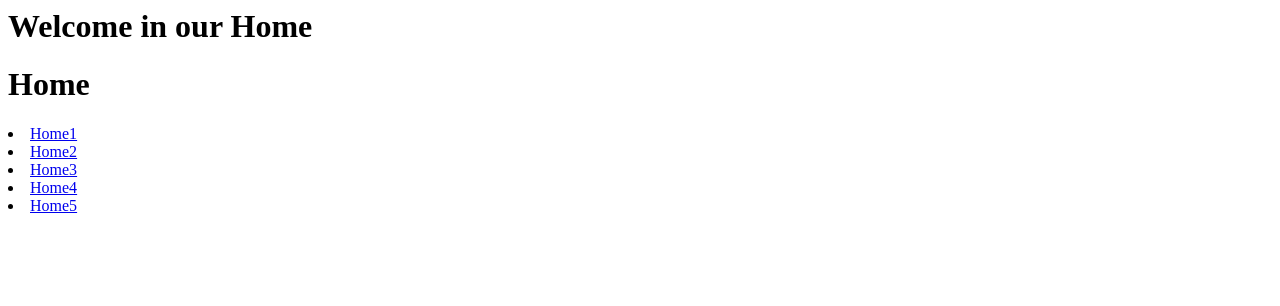
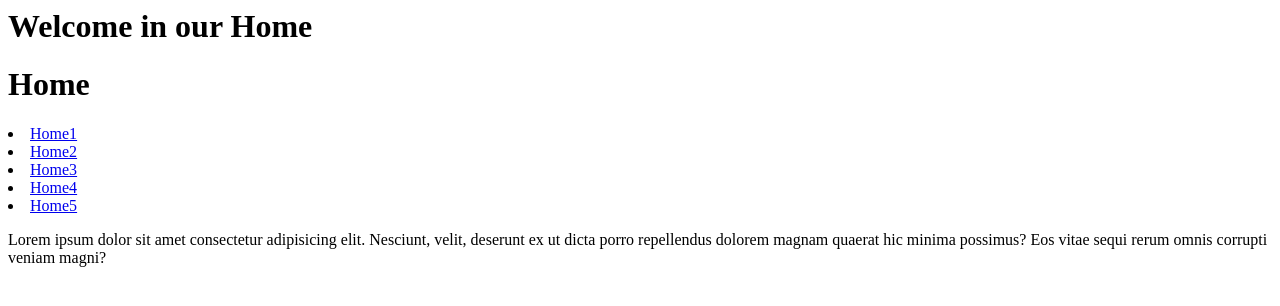
Before and after one commit to kunda4/git-exercices2, a plain HTML site: page index.html in a window 1280 px wide. Drawn offline with Linux system fonts and the light colour scheme.

```diff
--- a/index.html
+++ b/index.html
@@ -12,5 +12,9 @@
     <li><a href="#">Home3</a></li>
     <li><a href="#">Home4</a></li>
     <li><a href="#">Home5</a></li>
+    <p>Lorem ipsum dolor sit amet consectetur adipisicing elit.
+        Nesciunt, velit, deserunt ex ut dicta porro repellendus
+        dolorem magnam quaerat hic minima possimus? Eos vitae
+        sequi rerum omnis corrupti veniam magni?</p>
 </body>
 </html>
```
